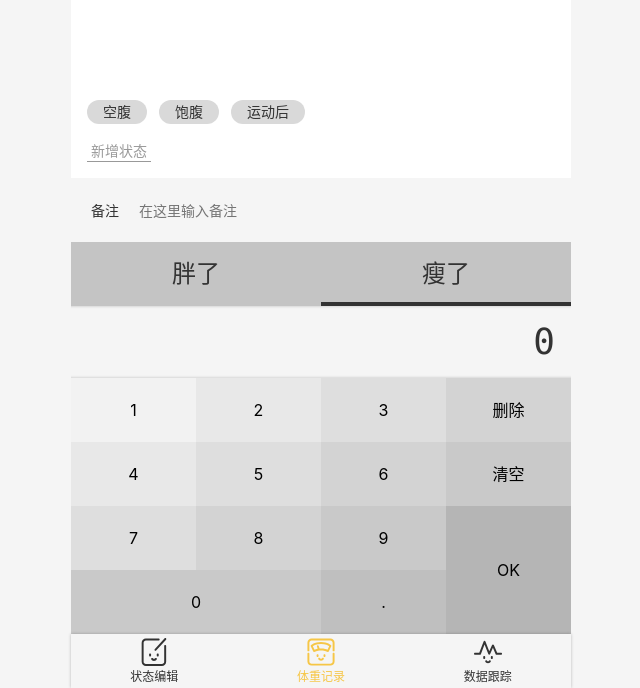
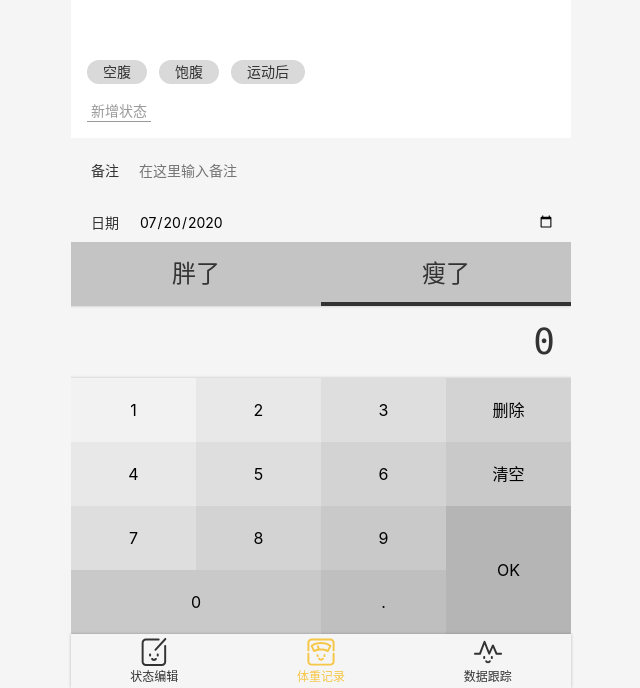
Before and after one commit to venaissance/vue-bookkeeping, a Vue app: page /#/money in a window 1280 px wide. Shown: the part 112-800 px from the top of the page, without its empty margins (319-959 px from the left). Built offline with nearby package versions, Linux system fonts and the light colour scheme; the HTML template or start-up script is replaced by a standard one.

Commit message:
添加 createdAt 输入框

```diff
--- a/src/components/Money/FormItem.vue
+++ b/src/components/Money/FormItem.vue
@@ -2,10 +2,18 @@
   <div>
     <label class="formItem">
       <span class="name">{{fieldName}}</span>
-      <input type="text" :placeholder="placeholder"
-             :value="value"
-             @input="onValueChanged($event.target.value)"
-      />
+      <template v-if="type === 'date'">
+        <input :type="type" :placeholder="placeholder"
+               :value="x(value)"
+               @input="onValueChanged($event.target.value)"
+        />
+      </template>
+      <template v-else>
+        <input :type="type || 'text'" :placeholder="placeholder"
+               :value="value"
+               @input="onValueChanged($event.target.value)"
+        />
+      </template>
     </label>
   </div>
 </template>
@@ -13,6 +21,7 @@
 <script lang="ts">
   import Vue from 'vue';
   import {Component, Prop} from 'vue-property-decorator';
+  import dayjs from 'dayjs';
 
   @Component
   export default class FormItem extends Vue {
@@ -20,9 +29,14 @@
     @Prop({default: ''}) readonly value!: string;
     @Prop({required: true}) fieldName!: string;
     @Prop() placeholder?: string;
+    @Prop() type?: string;
 
     onValueChanged(value: string) {
       this.$emit('update:value', value);
+    }
+
+    x(isoString: string) {
+      return dayjs(isoString).format('YYYY-MM-DD');
     }
   }
 </script>
@@ -33,11 +47,9 @@
     display: flex;
     align-items: center;
     padding-left: 20px;
-
     .name {
       padding-right: 20px;
     }
-
     input {
       background: transparent;
       border: none;
--- a/src/store/recordStore.ts
+++ b/src/store/recordStore.ts
@@ -10,7 +10,7 @@
   },
   createRecord(record: RecordItem) {
     const recordCopy: RecordItem = clone(record);
-    recordCopy.createdAt = new Date().toISOString();
+    recordCopy.createdAt = recordCopy.createdAt || new Date().toISOString();
     this.recordList.push(recordCopy);
     this.saveRecords();
   },
--- a/src/views/Money.vue
+++ b/src/views/Money.vue
@@ -2,9 +2,13 @@
   <Layout class-prefix="layout">
     <NumPad :value.sync="record.amount" @submit="onSaveRecord"/>
     <Tab :value.sync="record.type" :data-source="typeList"/>
+    <div class="createdAt">
+      <FormItem type="date" field-name="日期" placeholder="在这里输入日期" :value.sync="record.createdAt"/>
+    </div>
     <div class="notes">
-      <FormItem field-name="备注" placeholder="在这里输入备注" @update:value="onUpdateNotes"/>
+      <FormItem field-name="备注" placeholder="在这里输入备注" :value.sync="record.notes"/>
     </div>
+
     <Tags :value.sync="record.tags"/>
   </Layout>
 </template>
@@ -32,7 +36,8 @@
       amount: 0,
       type: '-',
       notes: '',
-      tags: []
+      tags: [],
+      createdAt: new Date().toISOString()
     };
 
     onUpdateNotes(value: string) {
```
